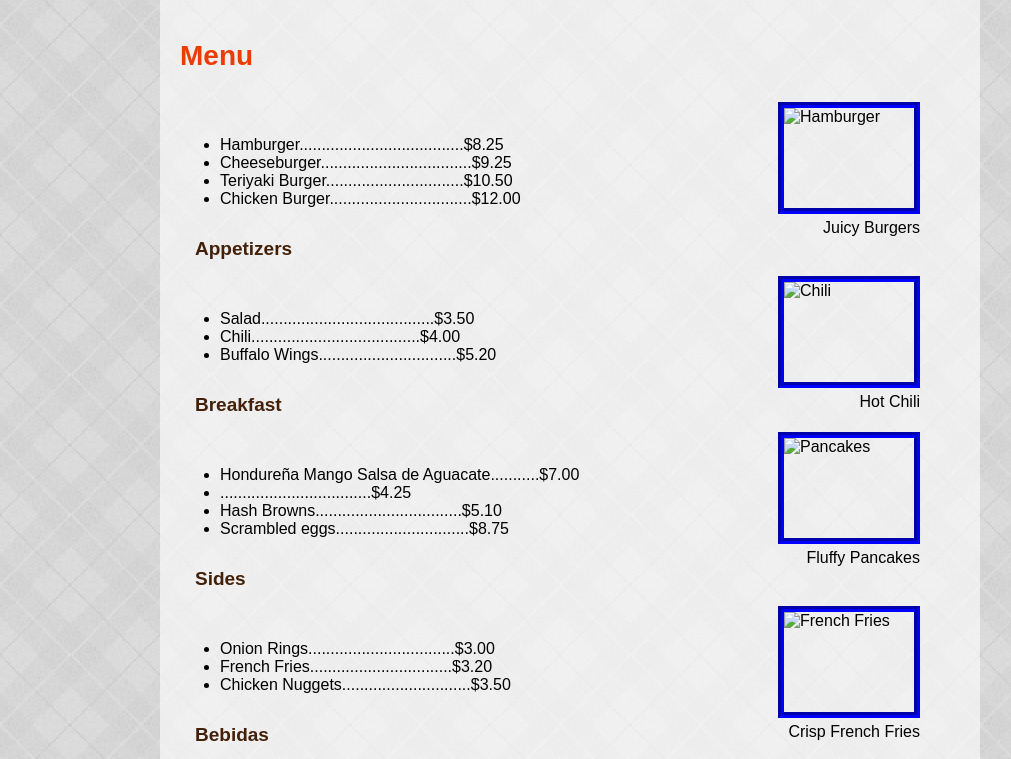
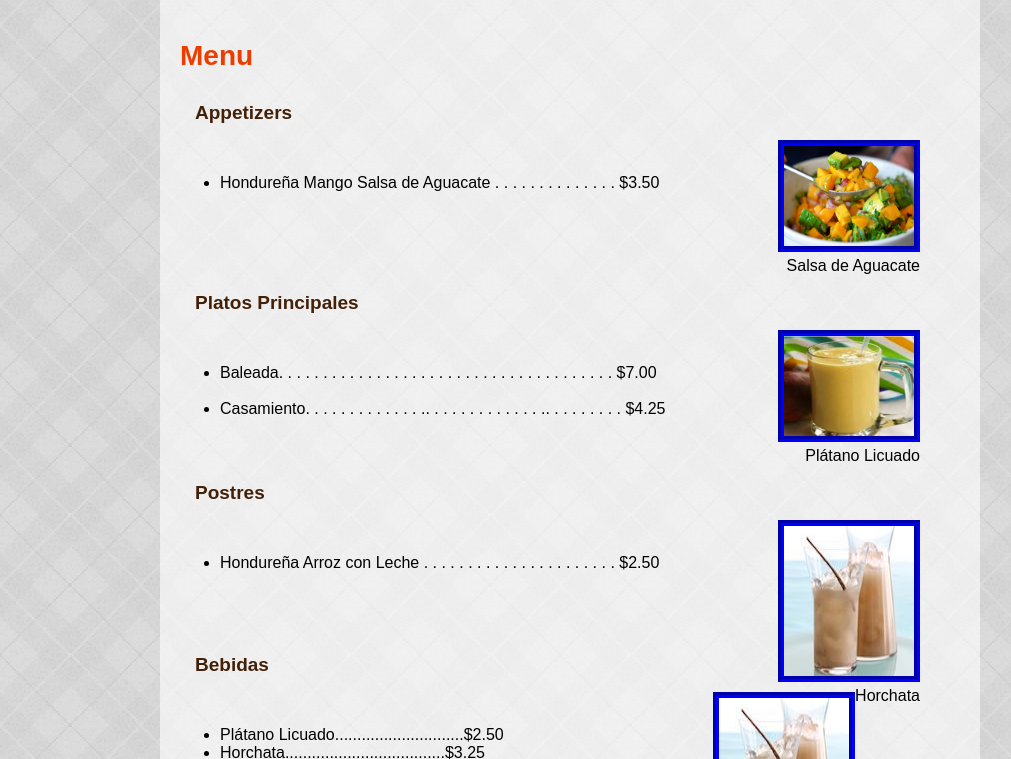
Before and after one commit to Ishil-Puri/comidaProyecto, a plain HTML site: page html/menu.html in a window 1280 px wide. Shown: the part 185-944 px from the top of the page, without its empty margins (70-1081 px from the left). Drawn offline with Linux system fonts and the light colour scheme.

Commit message:
adding menu

```diff
--- a/html/menu.html
+++ b/html/menu.html
@@ -110,107 +110,79 @@
 
 			<h2>Menu</h2>
 
-			<h4></h4>
+			<h4>Appetizers</h4>
 
 			<figure>
 
-				<img src="menuburger.jpg" alt="Hamburger" width="130" height="100" />
+				<img src="../assets/aguacate.png" alt="aguacate" width="130" height="100" />
 
 				<br />
 
-				<figcaption>Juicy Burgers</figcaption>
+				<figcaption>Salsa de Aguacate</figcaption>
 
 			</figure>
 
 			<ul>
 
-				<li>Hamburger.....................................$8.25</li>
+				<li>Hondureña Mango Salsa de Aguacate . . . . . . . . . . . . . . $3.50</li>
 
-				<li>Cheeseburger..................................$9.25</li>
-
-				<li>Teriyaki Burger...............................$10.50</li>
-
-				<li>Chicken Burger................................$12.00</li>
 
 			</ul>
+			<br />
+			<br />
+			<br />
 
-			<h4>Appetizers</h4>
+			<h4>Platos Principales</h4>
 
 			<figure>
 
-				<img src="menuchili.jpg" alt="Chili" width="130" height="100" />
+				<img src="../assets/licuado.png" alt="licuado" width="130" height="100" />
 
 				<br />
 
-				<figcaption>Hot Chili</figcaption>
+				<figcaption>Plátano Licuado</figcaption>
 
 			</figure>
 
 			<ul>
 
-				<li>Salad.......................................$3.50</li>
+				<li>Baleada. . . . . . . . . . . . . . . . . . . . . . . . . . . . . . . . . . . . . . $7.00</li>
 
-				<li>Chili......................................$4.00</li>
+				<br />
 
-				<li>Buffalo Wings...............................$5.20</li>
+				<li>Casamiento. . . . . . . . . . . . . .. . . . . . . . . . . . . .. . . . . . . . .  $4.25</li>
 
 			</ul>
-
-			<h4>Breakfast</h4>
+			<br />
+			<h4>Postres</h4>
 
 			<figure>
 
-				<img src="menupancakes.jpg" alt="Pancakes" width="130" height="100" />
+				<img src="../assets/horchata.png" alt="Horchata" width="130" height="170" id="lemon"/>
 
 				<br />
 
-				<figcaption>Fluffy Pancakes</figcaption>
+				<figcaption>Horchata</figcaption>
 
 			</figure>
 
 			<ul>
 
-				<li>Hondureña Mango Salsa de Aguacate...........$7.00</li>
-
-				<li>..................................$4.25</li>
-
-				<li>Hash Browns.................................$5.10</li>
-
-				<li>Scrambled eggs..............................$8.75</li>
+				<li>Hondureña Arroz con Leche . . . . . . . . . . . . . . . . . . . . . . $2.50</li>
 
 			</ul>
 
-			<h4>Sides</h4>
-
-			<figure>
-
-				<img src="menufries.jpg" alt="French Fries" width="130" height="100" />
-
-				<br />
-
-				<figcaption>Crisp French Fries</figcaption>
-
-			</figure>
-
-			<ul>
-
-				<li>Onion Rings.................................$3.00</li>
-
-				<li>French Fries................................$3.20</li>
-
-				<li>Chicken Nuggets.............................$3.50</li>
-
-			</ul>
-
+			<br />
+<br />
 			<h4>Bebidas</h4>
 
 			<figure>
 
-				<img src="../assets/horchata.jpeg" alt="Horchata" width="130" height="170" id="lemon"/>
+				<img src="../assets/horchata.png" alt="Horchata" width="130" height="170" id="lemon"/>
 
 				<br />
 
-				<figcaption>Freshly Squeezed Lemonade</figcaption>
+				<figcaption>Horchata</figcaption>
 
 			</figure>
 
```
Also changed, not shown: assets/aguacate.png (added), assets/horchata.png (renamed from assets/horchata.jpeg), assets/licuado.png (added).
